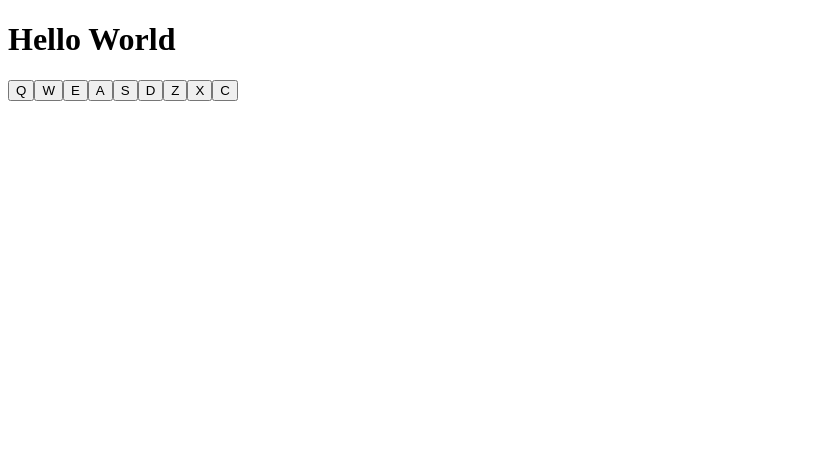
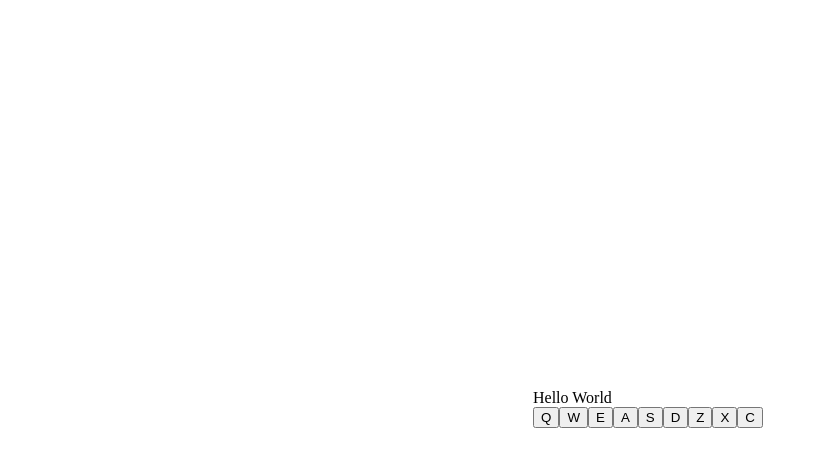
Before and after one commit to rturner1989/FCC-Drum-Machine-React, a React (Create React App) app: page / in a window 1280 px wide. Shown: the top 466 px of the page, without its empty margins (0-818 px from the left). Built offline with nearby package versions, Linux system fonts and the light colour scheme.

Commit message:
Updated Functionality
- Update display with button press
- Centered display

```diff
--- a/src/Components/Button.js
+++ b/src/Components/Button.js
@@ -1,6 +1,6 @@
 import React, { useRef, useEffect } from "react";
 
-const Button = ({ link }) => {
+const Button = ({ link, handleClick }) => {
     const audioRef = useRef(null);
 
     const { keyCode, keyTrigger, id, url } = link;
@@ -12,6 +12,7 @@ const Button = ({ link }) => {
     const handleKeyPress = (e) => {
         if (e.keyCode === keyCode) {
             playAudio();
+            handleClick(id);
         }
     };
 
@@ -26,7 +27,10 @@ const Button = ({ link }) => {
         <button
             id={id}
             keytrigger={keyTrigger}
-            onClick={playAudio}
+            onClick={() => {
+                playAudio();
+                handleClick(id);
+            }}
             className="drum-pad"
         >
             <audio src={url} className="clip" id={keyTrigger} ref={audioRef} />
--- a/src/Components/Display.js
+++ b/src/Components/Display.js
@@ -1,10 +1,8 @@
 import React from "react";
 
-const Display = () => {
+const Display = ({ display }) => {
     return (
-        <div id="display">
-            <h1>Hello World</h1>
-        </div>
+        <div id="display">{display === "" ? "Hello World" : `${display}`}</div>
     );
 };
 
--- a/src/Components/Drumpad.js
+++ b/src/Components/Drumpad.js
@@ -3,11 +3,17 @@ import { data } from "../Data";
 import Button from "./Button";
 import "../index.css";
 
-const Drumpad = () => {
+const Drumpad = ({ handleClick }) => {
     return (
         <div id="btn-container">
             {data.map((link) => {
-                return <Button key={link.id} link={link} />;
+                return (
+                    <Button
+                        key={link.id}
+                        link={link}
+                        handleClick={handleClick}
+                    />
+                );
             })}
         </div>
     );
--- a/src/Container.js
+++ b/src/Container.js
@@ -1,12 +1,18 @@
-import React from "react";
+import React, { useState } from "react";
 import Display from "./Components/Display";
 import Drumpad from "./Components/Drumpad";
 
 const Container = () => {
+    const [display, setDisplay] = useState("");
+
+    const handleClick = (e) => {
+        setDisplay(e);
+    };
+
     return (
         <div id="drum-machine">
-            <Display />
-            <Drumpad />
+            <Display display={display} />
+            <Drumpad handleClick={handleClick} />
         </div>
     );
 };
--- a/src/index.css
+++ b/src/index.css
@@ -1,3 +1,7 @@
-#btn-container:focus {
-    outline: 20px solid blue;
+#root {
+    display: flex;
+    justify-content: center;
+    align-items: center;
+    width: 100vw;
+    height: 100vh;
 }
```
